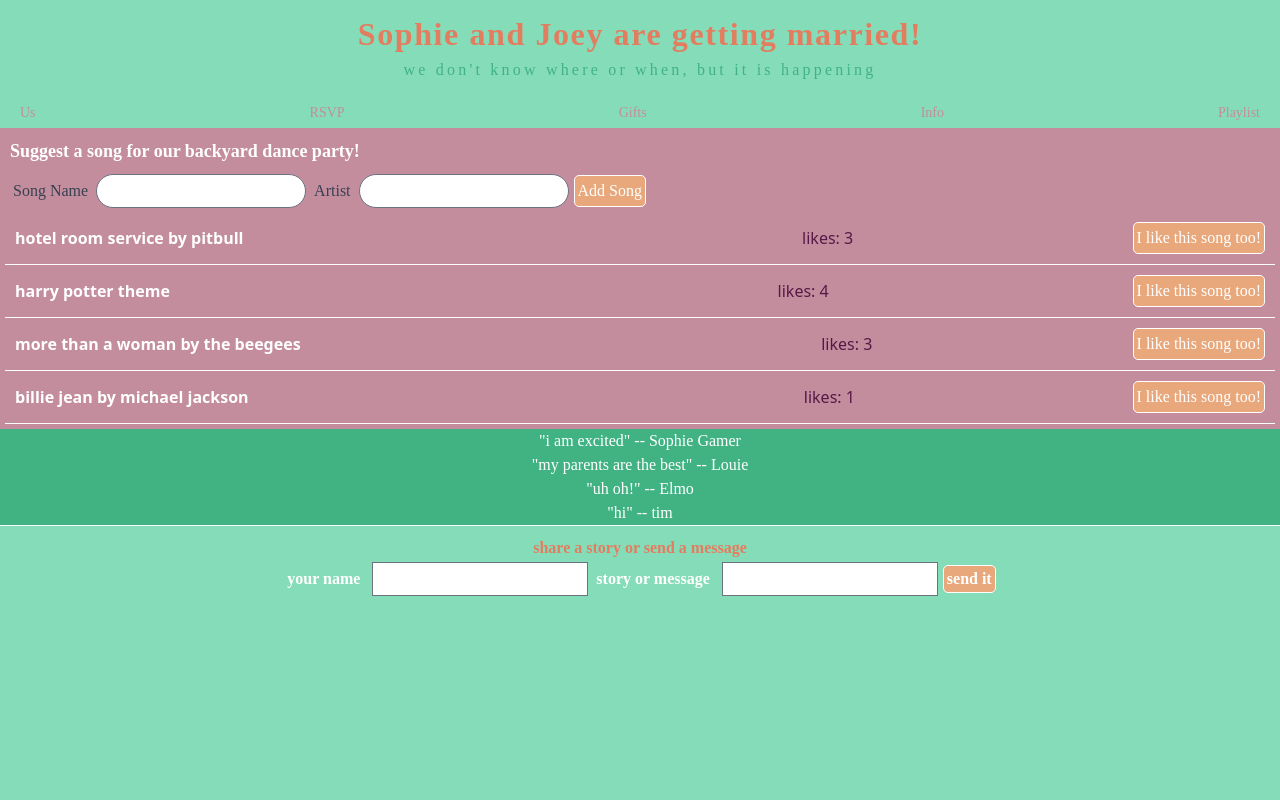
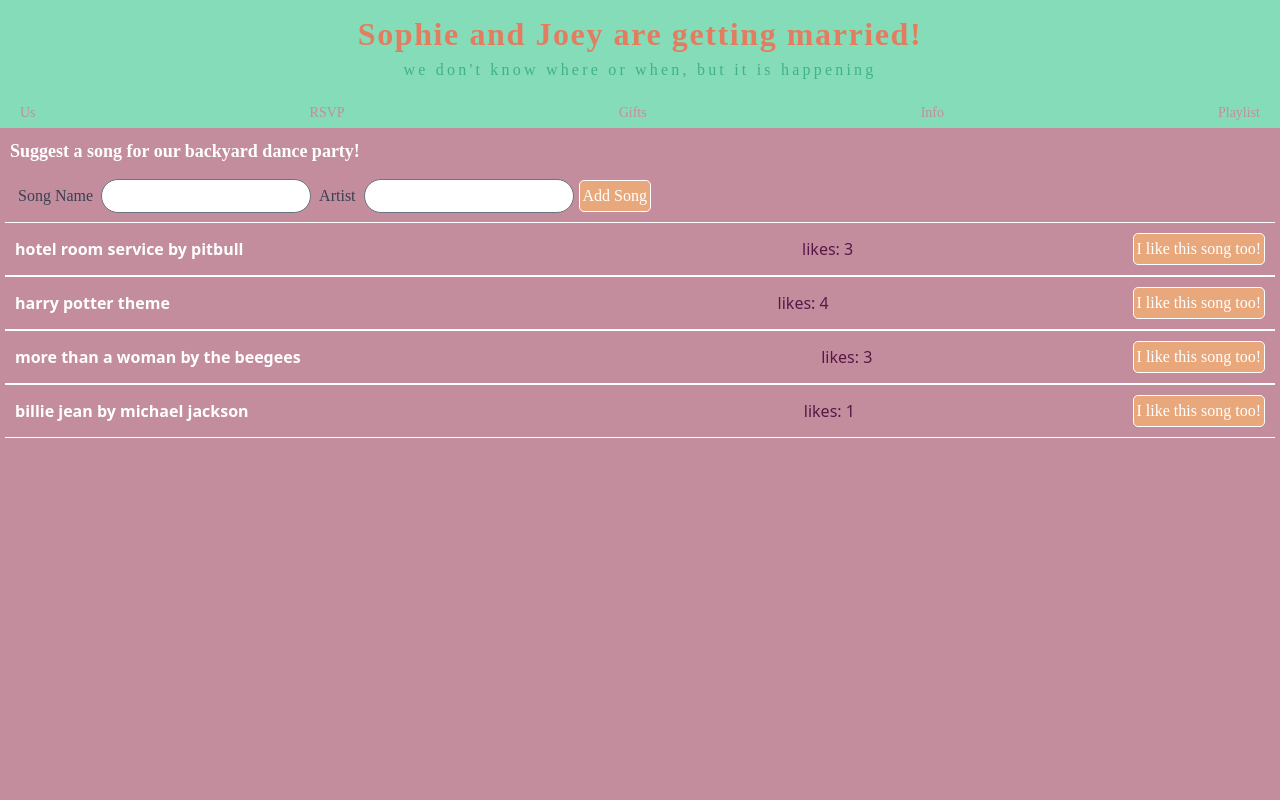
Before and after one commit to sophiergamer/Wedding-Frontend, a React (Create React App) app: page /SongPage in a window 1280 px wide. Shown: the top 800 px of the page. Built offline with nearby package versions, Linux system fonts and the light colour scheme; data requests are answered from the project's data file.

Commit message:
stuck footer to bottom

```diff
--- a/src/index.css
+++ b/src/index.css
@@ -17,6 +17,7 @@ body {
 #middle{
   background-color: #c38d9e;
   padding: 5px;
+  min-height: calc(100vh - 70px);
 }
 #menu {
   color: #c38d9e;
@@ -41,7 +42,6 @@ body {
     font-size: xx-large;
     letter-spacing: .1rem;
     font-weight: bold;
-
   }
 
 #subTitle { color: #41b383;
@@ -83,6 +83,7 @@ font-family: 'baskerville';
 
 }
 .bottom{
+  height:50px;
   border-top:1.5px solid white;
   text-align: center;
   color: #e27d60;
@@ -106,6 +107,7 @@ font-family: 'baskerville';
 }
 
 .storyTitle {
+  margin-top: 50px;
   position: relative;
   text-align: center;
   color: white;
@@ -116,7 +118,6 @@ font-family: 'baskerville';
   border-radius: 5px;
   z-index: 1;
   display:block
-
 }
 #storyContent{
   margin-top: 10px;
@@ -134,6 +135,7 @@ font-family: 'baskerville';
  .songForm{
   color: #e27d60;
   font-family: 'baskerville';
+  padding: 5px;
 
  }
  #sButton{
@@ -153,6 +155,7 @@ font-family: 'baskerville';
   align-items: center;
   padding: 10px;
   border-bottom: 0.5px solid white;
+  border-top:0.5px solid white;
   color: WHITE;
 }
 
```
Also changed, not shown: 1 other file (tests, documents, lock files or other folders).
